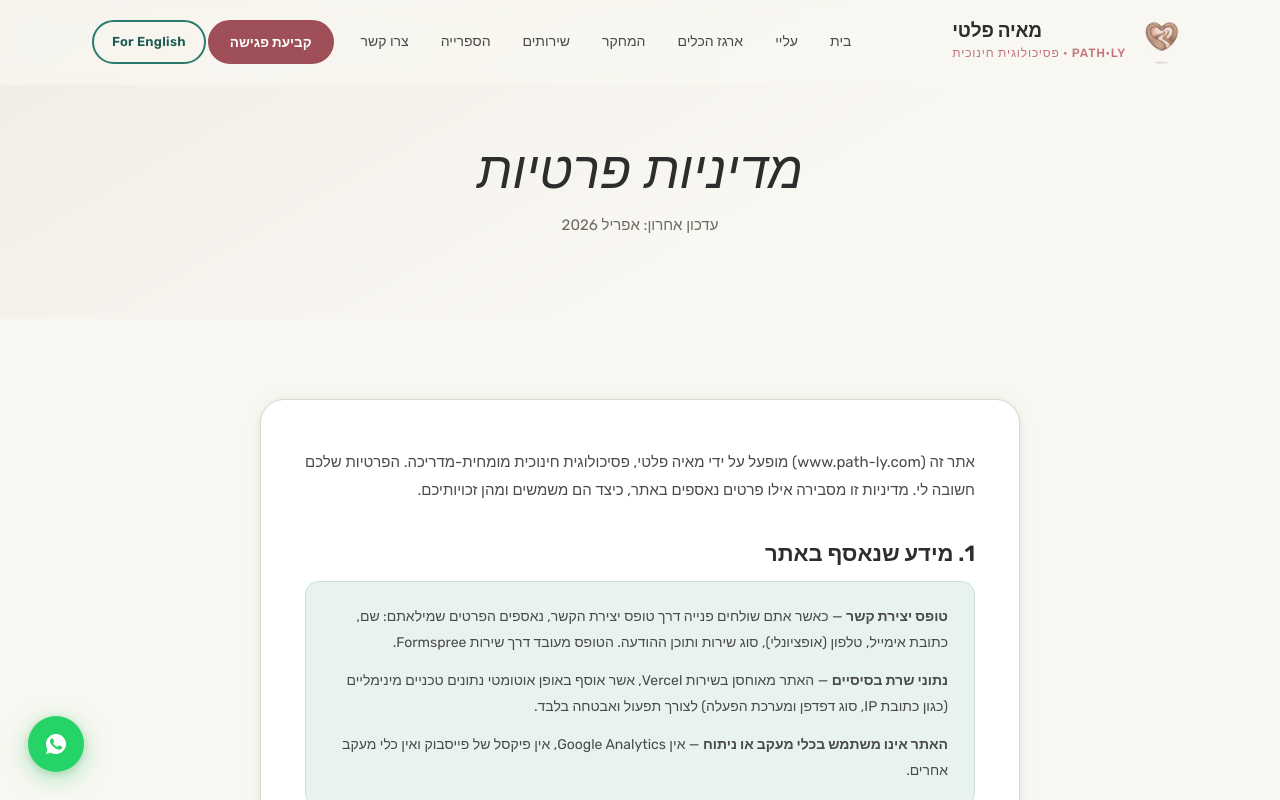
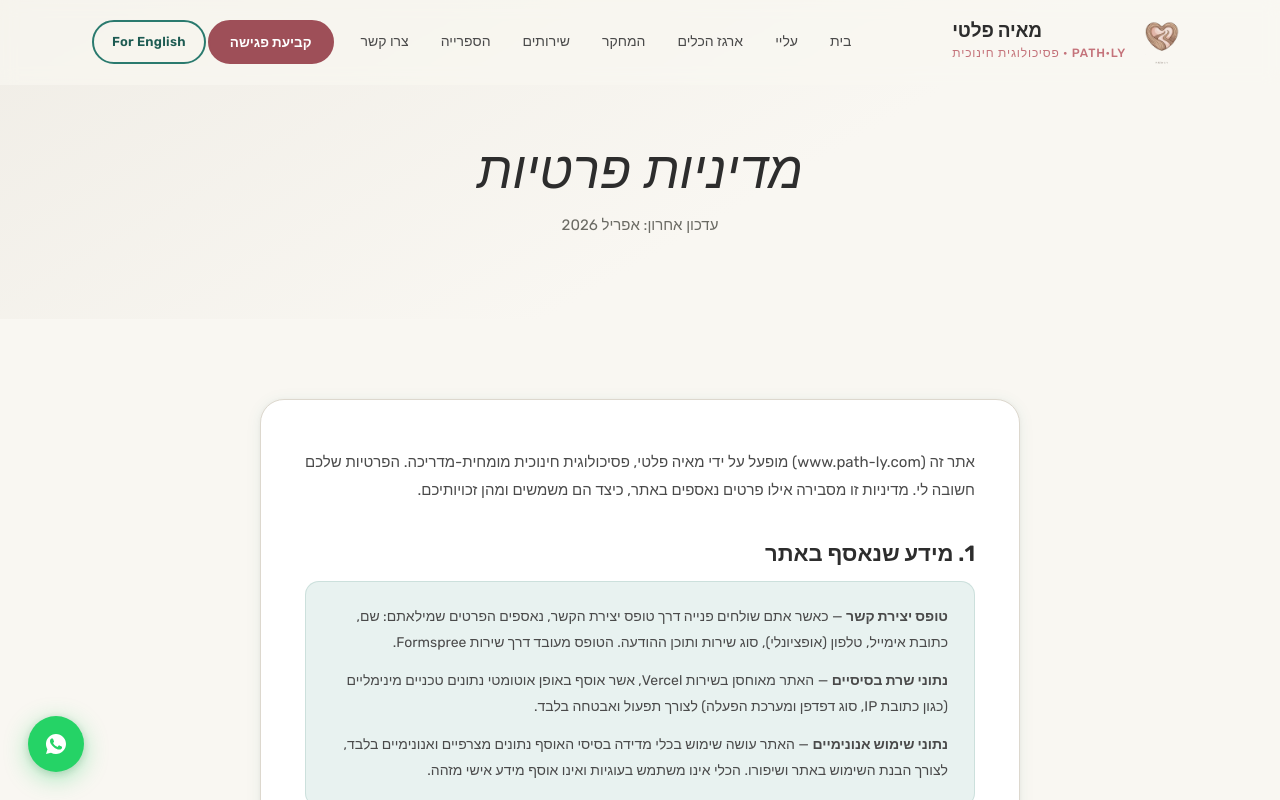
Before and after one commit to path-ly/path-ly, a Next.js app: page /privacy in a window 1280 px wide. Shown: the top 800 px of the page. Built offline with nearby package versions, Linux system fonts and the light colour scheme.

Commit message:
Add Vercel Web Analytics and update privacy policy accordingly

```diff
--- a/app/layout.tsx
+++ b/app/layout.tsx
@@ -6,6 +6,7 @@ import Footer from "@/components/Footer";
 import WhatsAppFloat from "@/components/WhatsAppFloat";
 import SkipToContent from "@/components/SkipToContent";
 import ScrollReveal from "@/components/ScrollReveal";
+import { Analytics } from "@vercel/analytics/next";
 
 const rubik = Rubik({
   subsets: ["latin", "hebrew"],
@@ -198,6 +199,7 @@ export default function RootLayout({ children }: { children: React.ReactNode })
         <main id="main-content">{children}</main>
         <Footer />
         <WhatsAppFloat />
+        <Analytics />
       </body>
     </html>
   );
--- a/app/privacy/page.tsx
+++ b/app/privacy/page.tsx
@@ -47,7 +47,7 @@ export default function PrivacyPage() {
                   <strong>נתוני שרת בסיסיים</strong> — האתר מאוחסן בשירות Vercel, אשר אוסף באופן אוטומטי נתונים טכניים מינימליים (כגון כתובת IP, סוג דפדפן ומערכת הפעלה) לצורך תפעול ואבטחה בלבד.
                 </p>
                 <p style={{ fontFamily: "var(--font-hebrew)", fontSize: "14px", color: "var(--charcoal-soft)", lineHeight: 1.85, margin: 0 }}>
-                  <strong>האתר אינו משתמש בכלי מעקב או ניתוח</strong> — אין Google Analytics, אין פיקסל של פייסבוק ואין כלי מעקב אחרים.
+                  <strong>נתוני שימוש אנונימיים</strong> — האתר עושה שימוש בכלי מדידה בסיסי האוסף נתונים מצרפיים ואנונימיים בלבד, לצורך הבנת השימוש באתר ושיפורו. הכלי אינו משתמש בעוגיות ואינו אוסף מידע אישי מזהה.
                 </p>
               </div>
             </div>
--- a/package.json
+++ b/package.json
@@ -10,6 +10,7 @@
   },
   "dependencies": {
     "@next/font": "^14.2.15",
+    "@vercel/analytics": "^2.0.1",
     "lucide-react": "^1.7.0",
     "next": "16.1.6",
     "react": "19.2.3",
```
Also changed, not shown: 1 other file (tests, documents, lock files or other folders).
